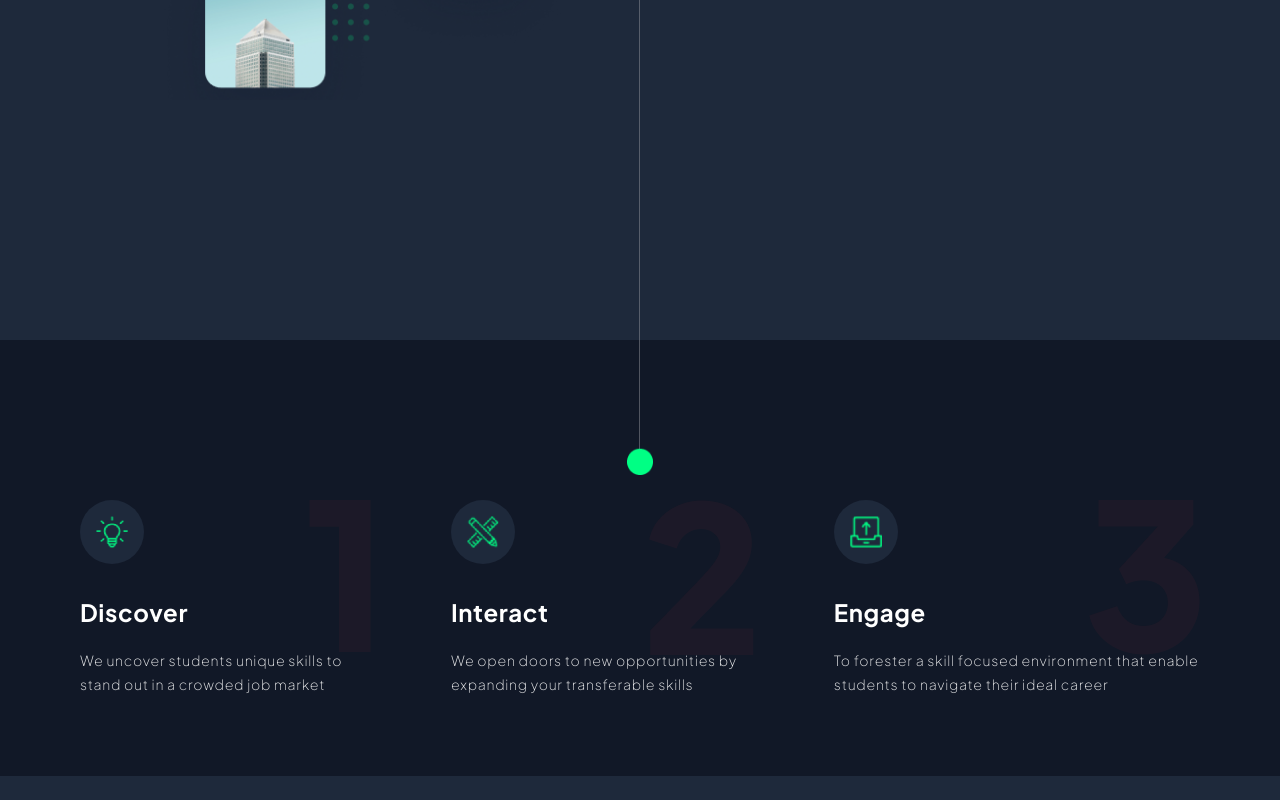
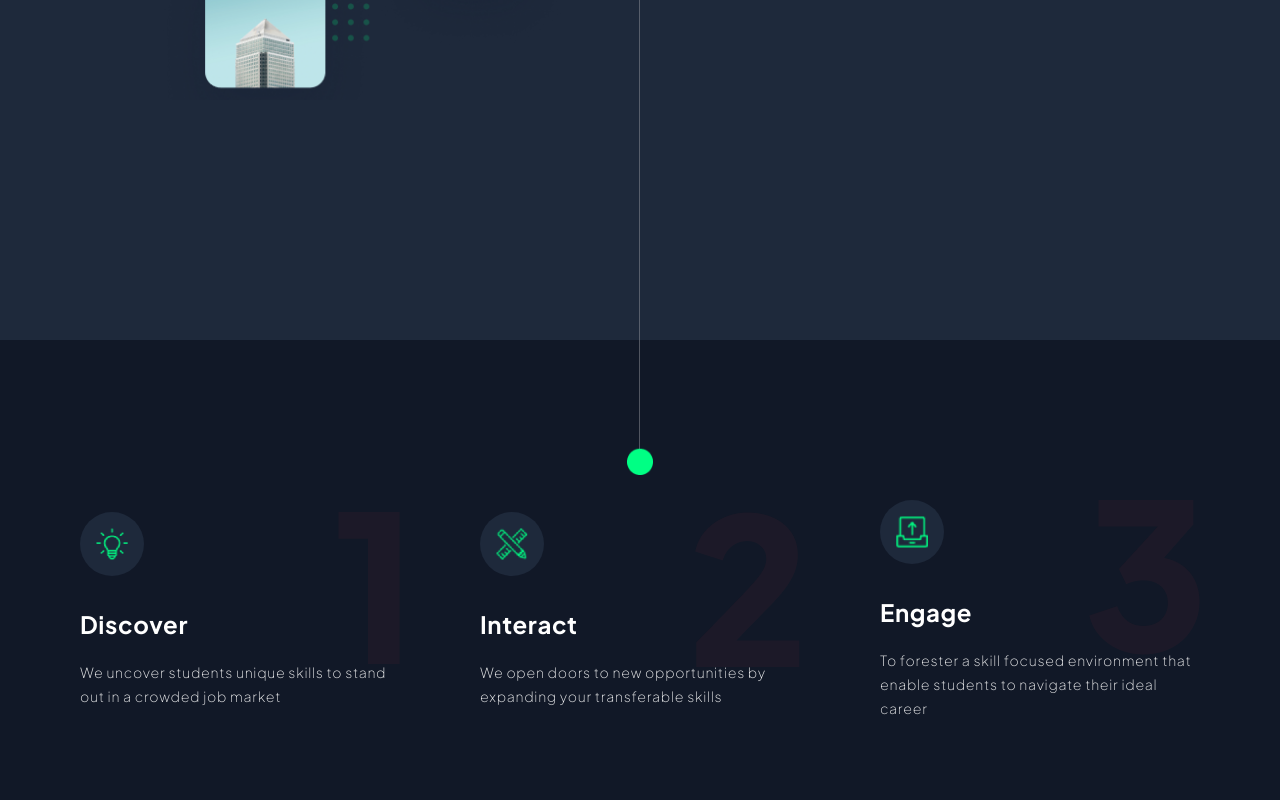
Before and after one commit to kazimorwan498/Creative_for_you-About_us, a website built with Vite: page index.html in a window 1280 px wide. Shown: the part 2317-3117 px from the top of the page. Before the commit the page ends 3093 px from the top, so only its background shows below. Built offline with nearby package versions, Linux system fonts and the light colour scheme.

Commit message:
complete C4U Working Steps Section

```diff
--- a/index.html
+++ b/index.html
@@ -505,10 +505,10 @@
 
         <!-- C4U Working Steps Section -->
         <section
-            class="flex items-center justify-center gap-20 p-5 sm:p-20 sm:pt-40 bg-white dark:bg-gray-900"
+            class="grid grid-cols-1 sm:grid-cols-2 lg:grid-cols-3 items-center justify-items-center gap-20 px-8 py-14 sm:p-20 sm:pt-40 bg-white dark:bg-gray-900"
         >
             <section
-                class="bg-[url('/src/img/1.png')] bg-no-repeat bg-right-top transition-all duration-200 group"
+                class="bg-[url('/src/img/1.png')] bg-no-repeat bg-right-top w-full transition-all duration-200 group"
             >
                 <div
                     class="flex items-center justify-center bg-white group-hover:bg-gray-100 dark:bg-slate-800 dark:group-hover:bg-slate-700 size-16 rounded-full mb-8 transition-all duration-200"
@@ -531,7 +531,7 @@
             </section>
 
             <section
-                class="bg-[url('/src/img/2.png')] bg-no-repeat bg-right-top transition-all duration-200 group"
+                class="bg-[url('/src/img/2.png')] bg-no-repeat bg-right-top w-full transition-all duration-200 group"
             >
                 <div
                     class="flex items-center justify-center bg-white group-hover:bg-gray-100 dark:bg-slate-800 dark:group-hover:bg-slate-700 size-16 rounded-full mb-8 transition-all duration-200"
@@ -557,7 +557,7 @@
             </section>
 
             <section
-                class="bg-[url('/src/img/3.png')] bg-no-repeat bg-right-top transition-all duration-200 group"
+                class="grid-cols-1 sm:col-span-2 lg:col-span-1 bg-[url('/src/img/3.png')] bg-no-repeat bg-right-top w-full transition-all duration-200 group"
             >
                 <div
                     class="flex items-center justify-center bg-white group-hover:bg-gray-100 dark:bg-slate-800 dark:group-hover:bg-slate-700 size-16 rounded-full mb-8 transition-all duration-200"
```
